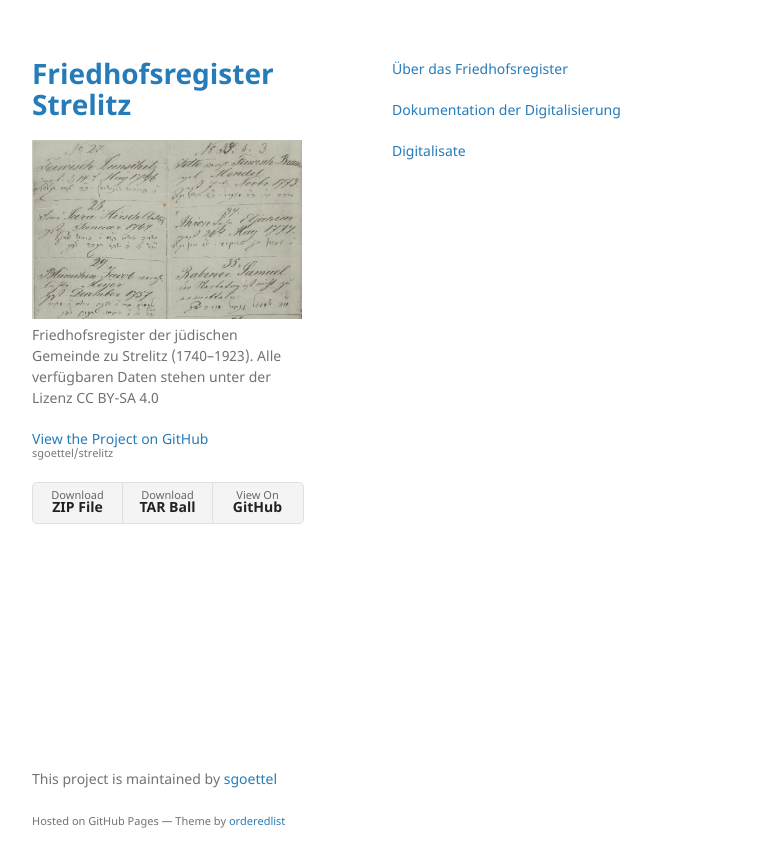
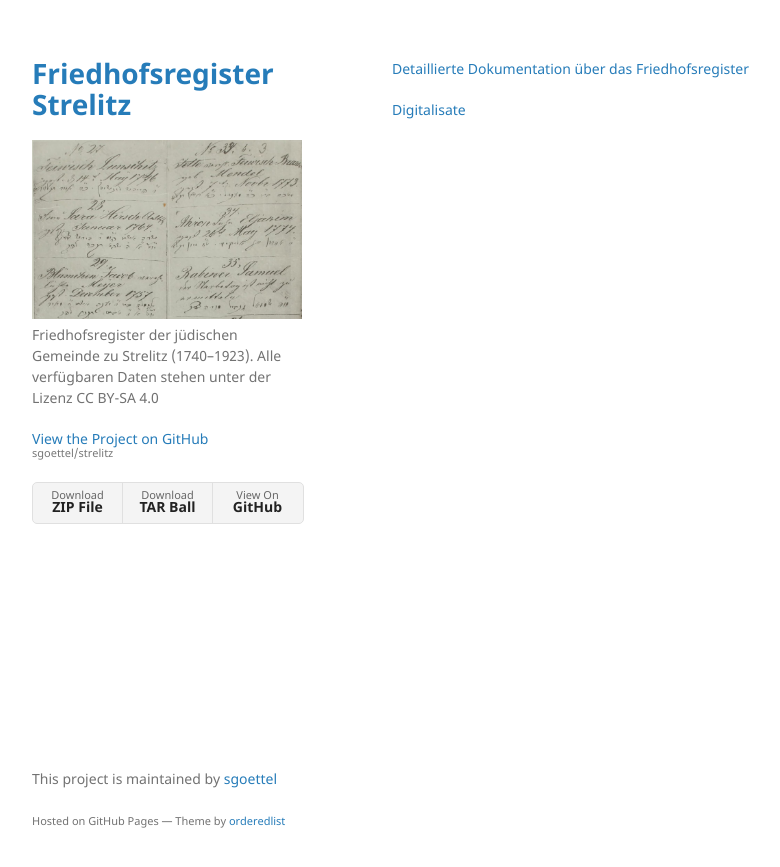
Before and after one commit to sgoettel/strelitz, a Jekyll site: the page built from index.md, in a window 1280 px wide. Shown: the top 867 px of the page, without its empty margins (178-958 px from the left). Built offline with Jekyll 4.4.1, drawn with Linux system fonts in a browser that asks for light colours.

Commit message:
Update index.md

```diff
--- a/index.md
+++ b/index.md
@@ -2,8 +2,6 @@
 layout: default
 ---
 
-[Über das Friedhofsregister](docs/about.md)
-
-[Dokumentation der Digitalisierung](docs/dokumentation.md)
+[Detaillierte Dokumentation über das Friedhofsregister](https://sprache.hypotheses.org/2281)
 
 [Digitalisate](docs/digitalisate.md)
```
